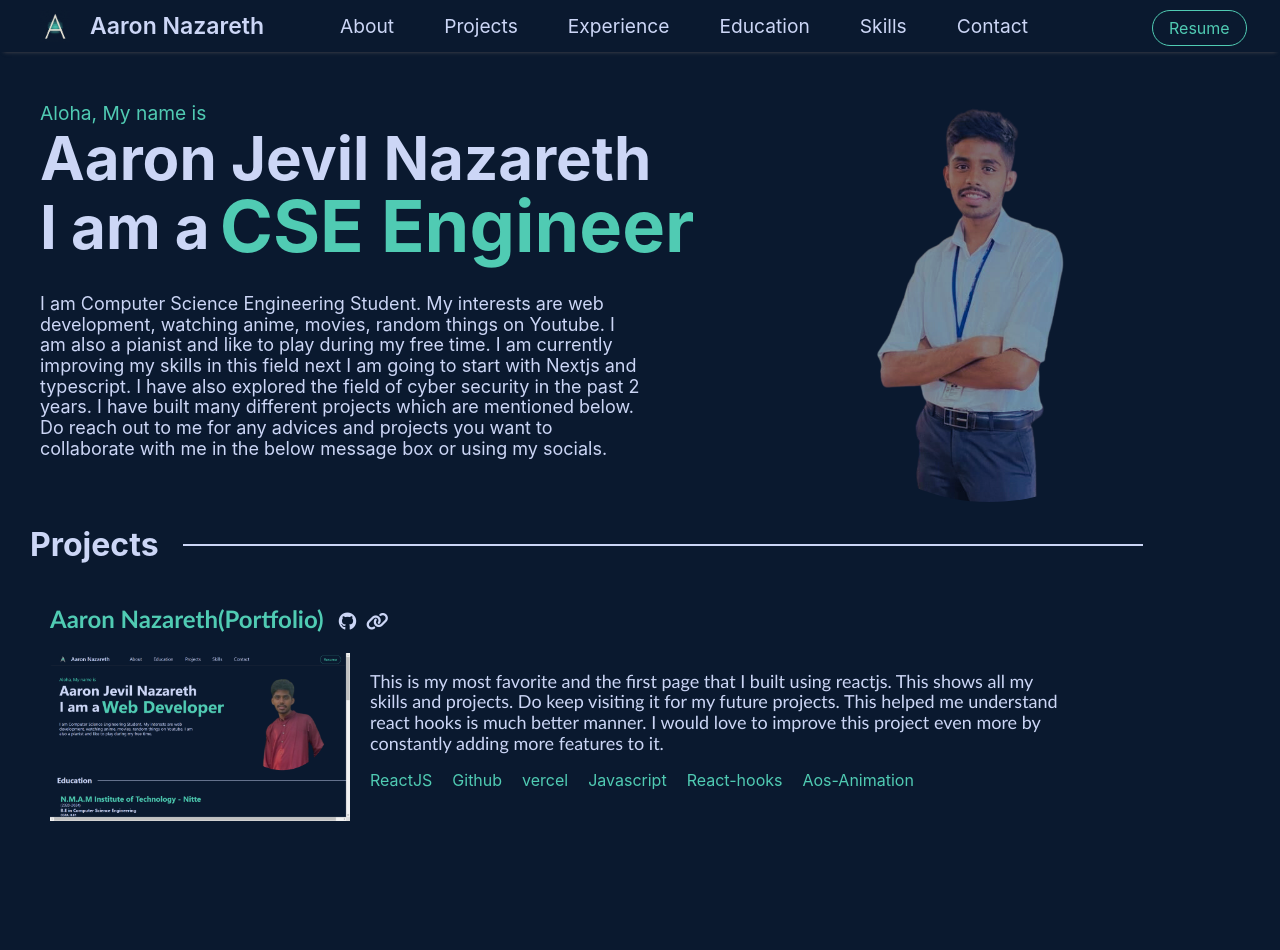
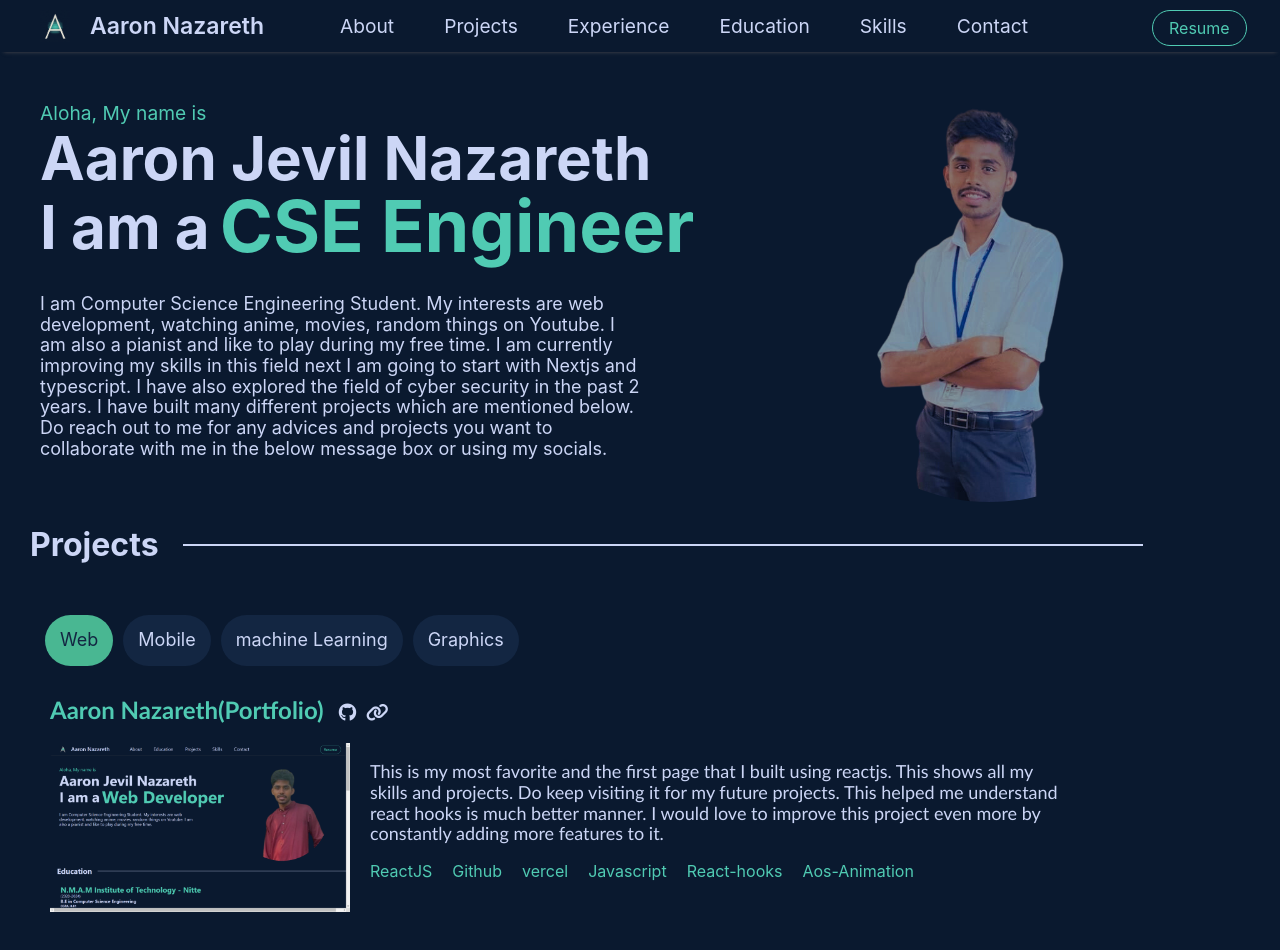
Before and after one commit to jevil25/portfolio, a React (Create React App) app: page / in a window 1280 px wide. Shown: the top 950 px of the page. Built offline with nearby package versions, Linux system fonts and the light colour scheme.

Commit message:
feat:project design change and some spelling checks

```diff
--- a/src/App.css
+++ b/src/App.css
@@ -77,3 +77,33 @@
     margin-left: 20px;
   }
 }
+
+.projectType{
+  display: flex;
+  flex-direction: row;
+  gap: 10px;
+  align-items: center;
+  margin-left: 35px;
+  margin-top: 20px;
+  padding: 10px;
+}
+
+.projectButton{
+  background-color: #132642;
+  border: none;
+  border-radius: 999px;
+  padding: 15px;
+  color: #ccd6f6;
+  font-size: large;
+  cursor: pointer;
+}
+
+.active{
+  background-color: #49b792;
+  color: #132642;
+}
+
+.projectButton:hover{
+  background-color: #49b792;
+  color: #132642;
+}
--- a/src/App.js
+++ b/src/App.js
@@ -18,6 +18,7 @@ import experience from './Components/Data/experience';
 
 function App() {
   const [loading,setLoading] = useState(true);
+  const [projectType, setProjectType] = useState('web');
 
 	useEffect(() => {
 		const timeout = setTimeout(() => {
@@ -38,6 +39,12 @@ function App() {
         <TitleHeading
             title="Projects"
           />
+          <div className="projectType">
+            <button onClick={() => setProjectType('web')} className={projectType === 'web' ? 'active projectButton' : 'projectButton'}>Web</button>
+            <button onClick={() => setProjectType('mobile')} className={projectType === 'mobile' ? 'active projectButton' : 'projectButton'}>Mobile</button>
+            <button onClick={() => setProjectType('Machine Learning')} className={projectType === 'machineLearning' ? 'active projectButton' : 'projectButton'}>machine Learning</button>
+            <button onClick={() => setProjectType('Graphics')} className={projectType === 'dataScience' ? 'active projectButton' : 'projectButton'}>Graphics</button>
+          </div>
               {Array(projectdata.length).fill().map((_,i)=>(
                 <Projects
                   Key={projectdata[i].Key}
--- a/src/Components/Data/Projectdata.js
+++ b/src/Components/Data/Projectdata.js
@@ -13,16 +13,18 @@ const Projectdata=[
         Technologies_Used:['ReactJS','Github','vercel','Javascript','React-hooks','Aos-Animation'],
         github:["https://github.com/jevil25/portfolio"],
         live:["https://aaronnazareth.vercel.app/"],
-        pic:[portfolioPic]
+        pic:[portfolioPic],
+        type:"web"
     },
     {
         Key:2,
         title:"Incridea",
-        description:"Icridea is 4 day college fest, this webpage was made for users to login in and register for the events. I was given the task to make the admin dashboard which had several features like adding events, deleting events, viewing the registered users, viewing the events and also updating the events. I also wrote many queries and mutations in the server side. Also made some changes in the authentication part of the webpage.",
+        description:"Incridea is 4 day college fest, this webpage was made for users to login in and register for the events. I was given the task to make the admin dashboard which had several features like adding events, deleting events, viewing the registered users, viewing the events and also updating the events. I also wrote many queries and mutations in the server side. Also made some changes in the authentication part of the webpage.",
         Technologies_Used:['NextJS','NodeJS','ExpressJS','MongoDB','GraphQL','Apollo-Client','JWT','Bcrypt','TailwindCSS',"Prisma-ORM","Pothos","Vercel","Github"],
         github:["https://github.com/incridea-23/incridea-client","https://github.com/incridea-23/incridea-server"],
         live:["https://incridea.vercel.app/","https://incridea.onrender.com/graphql"],
-        pic:[incrideaClient]
+        pic:[incrideaClient],
+        type:"web"
     },
     {
     key:3,
@@ -31,7 +33,8 @@ const Projectdata=[
     Technologies_Used:['HTML','CSS','Javascript','Handlebars','NodeJS','ExpressJS','SQL'],
     github:["https://github.com/jevil25/cadenza"],
     live:["https://cadenza.vercel.app/"],
-    pic:[cadenzaPic]
+    pic:[cadenzaPic],
+    type:"web"
 },
 {
     key:4,
@@ -40,7 +43,8 @@ const Projectdata=[
     Technologies_Used:['HTML','CSS','Javascript','Handlebars','NodeJS','ExpressJS','MongoDB','API'],
     github:["https://github.com/jevil25/Foodism.com"],
     live:["https://foodism-com.vercel.app/"],
-    pic:[foodismPic]
+    pic:[foodismPic],
+    type:"web"
 },
 {
     Key:4,
@@ -49,7 +53,8 @@ const Projectdata=[
     Technologies_Used:['ReactJS','Firebase','Firestore','NodeJS','ExpressJS'],
     github:["https://github.com/jevil25/Amazon-clone-using-react"],
     live:[""],
-    pic:[amazonPic]
+    pic:[amazonPic],
+    type:"web"
 }
 ]
 
```
